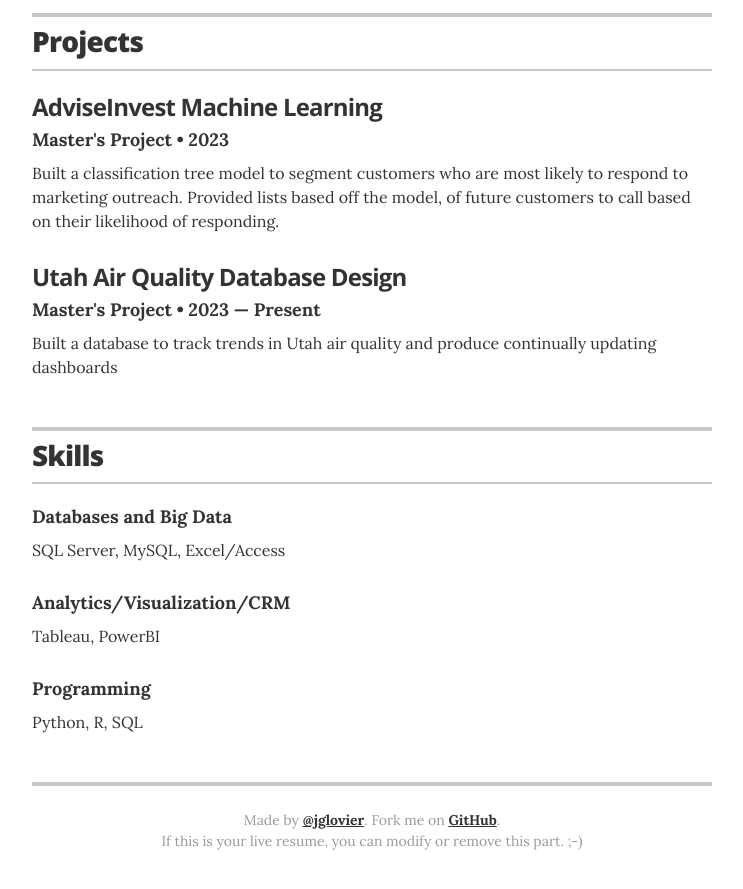
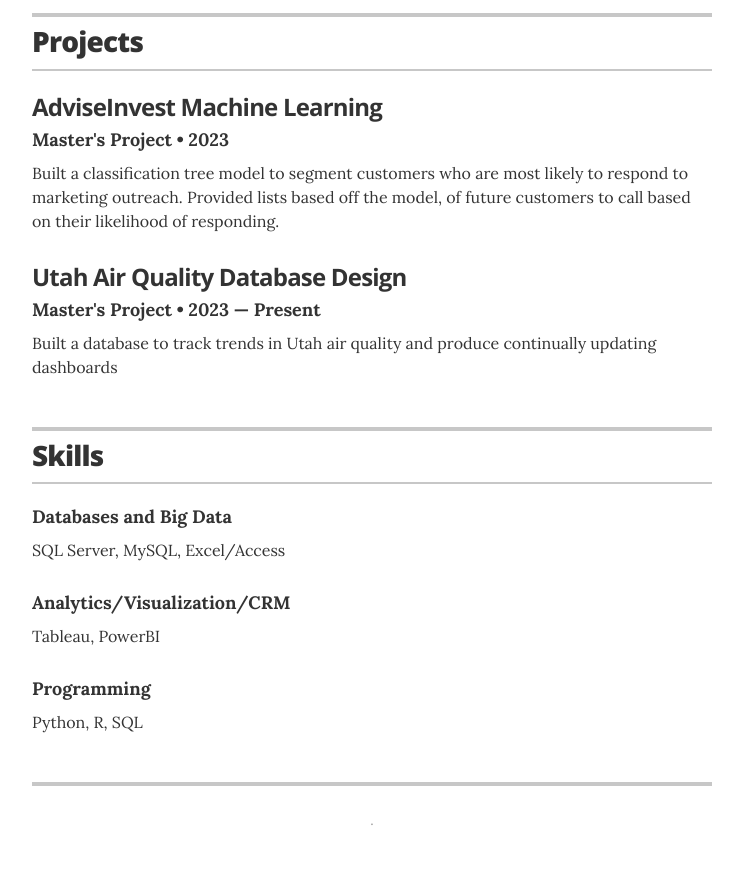
Before and after one commit to knb281/knb281.github.io, a Jekyll site: the page built from index.html, in a window 1280 px wide and 900 px high, scrolled down 1346 px. Shown: the top 889 px of the window, without its empty margins (268-1011 px from the left). Built offline with Jekyll 4.4.1, drawn with Linux system fonts in a browser that asks for light colours.

Commit message:
Update footer

```diff
--- a/_layouts/resume.html
+++ b/_layouts/resume.html
@@ -232,8 +232,8 @@
       {% endif %}
 
       <footer class="page-footer">
-        <p class="footer-line">Made by <a href="http://twitter.com/jglovier">@jglovier</a>. Fork me on <a href="https://github.com/jglovier/resume-template">GitHub</a>.</p>
-        <p class="footer-line">If this is your live resume, you can modify or remove this part. ;-)</p>
+        <p class="footer-line"> </a>.</p>
+        <p class="footer-line"></p>
       </footer>
 
     </div>
```
